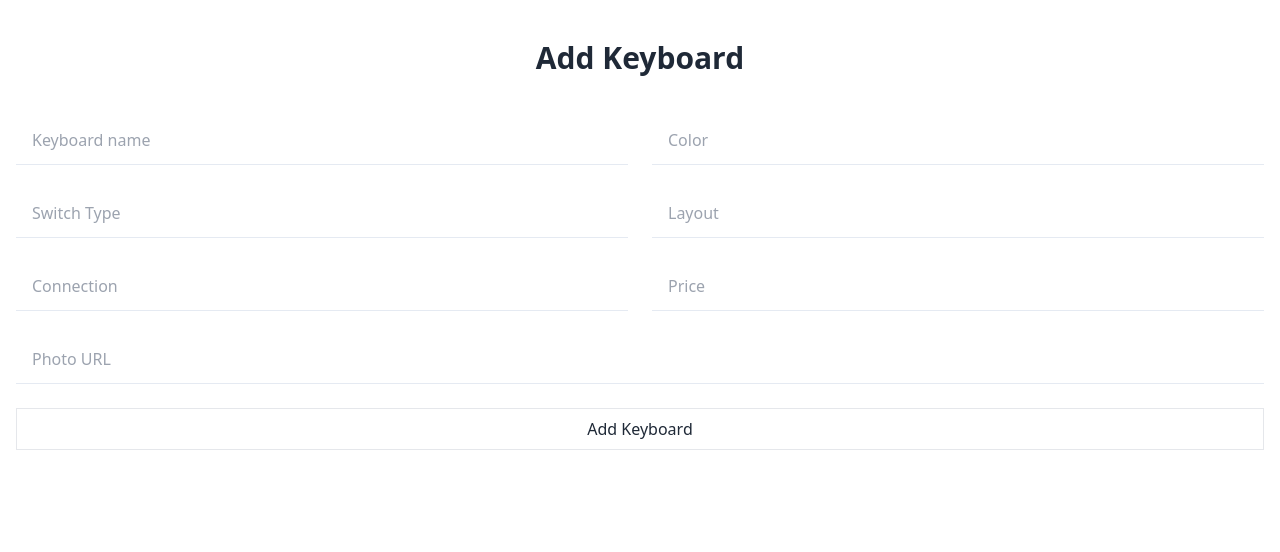
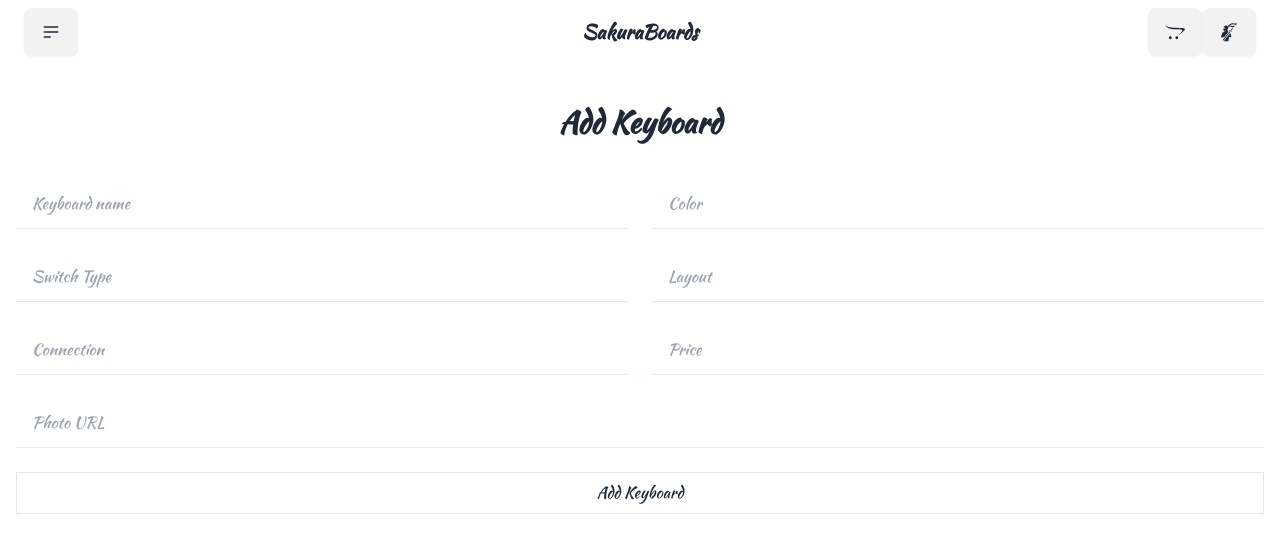
Before and after one commit to xyryc/SakuraBoards-client, a React (Vite) app: page /addKeyboard in a window 1280 px wide. Shown: the top 552 px of the page. Built offline with nearby package versions, Linux system fonts and the light colour scheme.

Commit message:
added details page

```diff
--- a/package.json
+++ b/package.json
@@ -14,7 +14,8 @@
     "react-dom": "^18.3.1",
     "react-icons": "^5.3.0",
     "react-router-dom": "^7.0.1",
-    "sweetalert2": "^11.14.5"
+    "sweetalert2": "^11.14.5",
+    "swiper": "^11.1.15"
   },
   "devDependencies": {
     "@eslint/js": "^9.15.0",
--- a/src/components/KeyboardCard.jsx
+++ b/src/components/KeyboardCard.jsx
@@ -5,7 +5,7 @@ import { Link } from "react-router-dom";
 import Swal from "sweetalert2";
 
 /* eslint-disable react/prop-types */
-const KeyboardCard = ({ keyboard }) => {
+const KeyboardCard = ({ keyboard, keyboards, setKeyboards }) => {
   const { color, connection, layout, name, photo, price, switchType, _id } =
     keyboard;
 
@@ -32,6 +32,11 @@ const KeyboardCard = ({ keyboard }) => {
                 text: "Keyboard has been removed.",
                 icon: "success",
               });
+
+              const remaining = keyboards.filter(
+                (keyboard) => keyboard._id !== _id
+              );
+              setKeyboards(remaining);
             }
           });
 
@@ -62,10 +67,16 @@ const KeyboardCard = ({ keyboard }) => {
           <span>Price: ${price}</span>
 
           <div className="space-x-2">
-            <button className="btn-xs btn btn-outline">
+            <Link
+              to={`/keyboards/details/${_id}`}
+              className="btn-xs btn btn-outline"
+            >
               <FaRegEye />
-            </button>
-            <Link to={`/updateKeyboard/${_id}`} className="btn-xs btn btn-outline">
+            </Link>
+            <Link
+              to={`/updateKeyboard/${_id}`}
+              className="btn-xs btn btn-outline"
+            >
               <MdOutlineEdit />
             </Link>
             <button
--- a/src/components/Navbar.jsx
+++ b/src/components/Navbar.jsx
@@ -1,91 +1,55 @@
-import { useState } from "react";
-
-// react icons
-import { IoIosSearch } from "react-icons/io";
-import { CiMenuFries } from "react-icons/ci";
-import { NavLink } from "react-router-dom";
+import { FaOpencart } from "react-icons/fa";
+import { GiNinjaHeroicStance } from "react-icons/gi";
+import { Link, NavLink } from "react-router-dom";
 
 const Navbar = () => {
-  const [mobileSidebarOpen, setMobileSidebarOpen] = useState(false);
-
   return (
-    <nav className="flex items-center justify-between w-full relative bg-white boxShadow rounded-full px-[10px] py-[8px]">
-      <img
-        src="https://i.ibb.co/0BZfPq6/darklogo.png"
-        alt="logo"
-        className="w-[55px] "
-      />
-      <ul className="items-center gap-[20px] text-[1rem] text-[#424242] lg:flex hidden">
-        <NavLink
-          to={"/"}
-          className="before:w-0 hover:before:w-full before:bg-[#3B9DF8] before:h-[2px] before:transition-all before:duration-300 before:absolute relative before:rounded-full before:bottom-[-2px] hover:text-[#3B9DF8] transition-all duration-300 before:left-0 cursor-pointer capitalize"
-        >
-          Home
-        </NavLink>
-        <NavLink
-          to={"/shop"}
-          className="before:w-0 hover:before:w-full before:bg-[#3B9DF8] before:h-[2px] before:transition-all before:duration-300 before:absolute relative before:rounded-full before:bottom-[-2px] hover:text-[#3B9DF8] transition-all duration-300 before:left-0 cursor-pointer capitalize"
-        >
-          Shop
-        </NavLink>
-        <NavLink
-          to={"/addKeyboard"}
-          className="before:w-0 hover:before:w-full before:bg-[#3B9DF8] before:h-[2px] before:transition-all before:duration-300 before:absolute relative before:rounded-full before:bottom-[-2px] hover:text-[#3B9DF8] transition-all duration-300 before:left-0 cursor-pointer capitalize"
-        >
-          Add Keyboard
-        </NavLink>
-      </ul>
-
-      <div className="items-center gap-[10px] flex">
-        <button className="py-[7px] text-[1rem] px-[16px] rounded-full capitalize hover:text-[#3B9DF8] transition-all duration-300 sm:flex hidden">
-          Sign in
-        </button>
-        <button className="py-[7px] text-[1rem] px-[16px] rounded-full capitalize bg-[#3B9DF8] text-white hover:bg-blue-400 transition-all duration-300 sm:flex hidden">
-          Sign up
-        </button>
-
-        <CiMenuFries
-          className="text-[1.8rem] mr-1 text-[#424242]c cursor-pointer lg:hidden flex"
-          onClick={() => setMobileSidebarOpen(!mobileSidebarOpen)}
-        />
+    <div className="navbar bg-base-100">
+      <div className="navbar-start">
+        <div className="dropdown">
+          <div tabIndex={0} role="button" className="btn">
+            <svg
+              xmlns="http://www.w3.org/2000/svg"
+              className="h-5 w-5"
+              fill="none"
+              viewBox="0 0 24 24"
+              stroke="currentColor"
+            >
+              <path
+                strokeLinecap="round"
+                strokeLinejoin="round"
+                strokeWidth="2"
+                d="M4 6h16M4 12h16M4 18h7"
+              />
+            </svg>
+          </div>
+          <ul
+            tabIndex={0}
+            className="menu menu-sm dropdown-content bg-base-100 rounded-box z-[1] mt-3 w-52 p-2 shadow"
+          >
+            <li>
+              <NavLink to={`/`}>Homepage</NavLink>
+            </li>
+            <li>
+              <NavLink to={`/addKeyboard`}>Add Keyboard</NavLink>
+            </li>
+          </ul>
+        </div>
       </div>
-
-      <aside
-        className={` ${
-          mobileSidebarOpen
-            ? "translate-x-0 opacity-100 z-20"
-            : "translate-x-[200px] opacity-0 z-[-1]"
-        } lg:hidden bg-white boxShadow p-4 text-center absolute top-[65px] right-0 w-full rounded-md transition-all duration-300`}
-      >
-        <div className="relative mb-5">
-          <input
-            className="py-1.5 pr-4 w-full pl-10 rounded-full border border-gray-200 outline-none focus:border-[#3B9DF8]"
-            placeholder="Search..."
-          />
-          <IoIosSearch className="absolute top-[8px] left-3 text-gray-500 text-[1.3rem]" />
-        </div>
-        <ul className="items-center gap-[20px] text-[1rem] text-gray-600 flex flex-col">
-          <NavLink
-            to={"/"}
-            className="hover:border-b-[#3B9DF8] border-b-[2px] border-transparent transition-all duration-500 cursor-pointer capitalize"
-          >
-            Home
-          </NavLink>
-          <NavLink
-            to={"/shop"}
-            className="hover:border-b-[#3B9DF8] border-b-[2px] border-transparent transition-all duration-500 cursor-poin ter capitalize"
-          >
-            Shop
-          </NavLink>
-          <NavLink
-            to={"/addKeyboard"}
-            className="hover:border-b-[#3B9DF8] border-b-[2px] border-transparent transition-all duration-500 cursor-pointer capitalize"
-          >
-            Add Keyboard
-          </NavLink>
-        </ul>
-      </aside>
-    </nav>
+      <div className="navbar-center">
+        <Link to="/" className="btn btn-ghost text-xl">
+          SakuraBoards
+        </Link>
+      </div>
+      <div className="navbar-end">
+        <Link className="btn">
+          <FaOpencart className="w-5 h-5" />
+        </Link>
+        <Link className="btn">
+          <GiNinjaHeroicStance className="w-5 h-5" />
+        </Link>
+      </div>
+    </div>
   );
 };
 
--- a/src/index.css
+++ b/src/index.css
@@ -1,3 +1,5 @@
+@import url('https://fonts.googleapis.com/css2?family=Kaushan+Script&family=Sawarabi+Gothic&display=swap');
+
 @tailwind base;
 @tailwind components;
 @tailwind utilities;
--- a/src/layouts/HomeLayout.jsx
+++ b/src/layouts/HomeLayout.jsx
@@ -3,8 +3,8 @@ import Navbar from "../components/Navbar";
 
 const HomeLayout = () => {
   return (
-    <div className="container mx-auto px-4">
-      {/* <Navbar/> */}
+    <div className="container mx-auto px-4 font-kaushan-script">
+      <Navbar/>
       <Outlet />
     </div>
   );
--- a/src/pages/AddKeyboard.jsx
+++ b/src/pages/AddKeyboard.jsx
@@ -1,6 +1,9 @@
+import { useNavigate } from "react-router-dom";
 import Swal from "sweetalert2";
 
 const AddKeyboard = () => {
+  const navigate = useNavigate();
+
   const handleAddKeyboard = (event) => {
     event.preventDefault();
 
@@ -43,6 +46,8 @@ const AddKeyboard = () => {
             icon: "success",
             confirmButtonText: "Okay",
           });
+
+          navigate("/");
         }
       });
   };
--- a/src/pages/AllKeyboards.jsx
+++ b/src/pages/AllKeyboards.jsx
@@ -1,23 +1,29 @@
 import { useLoaderData } from "react-router-dom";
 import KeyboardCard from "../components/KeyboardCard";
+import { useState } from "react";
 
 const AllKeyboards = () => {
   const allKeyboards = useLoaderData();
-  console.log(allKeyboards);
+  const [keyboards, setKeyboards] = useState(allKeyboards);
 
   return (
-    <div className="my-24 ">
+    <div className="my-24">
       <h2 className="text-3xl font-bold text-center mb-2">
         Featured Keyboards
       </h2>
-      <p className="text-center w-3/5 mx-auto">
+      <p className="text-center sm:w-3/5 mx-auto">
         Lorem ipsum dolor sit amet consectetur adipisicing elit. Est dolor minus
         voluptatum laborum pariatur inventore cumque
       </p>
 
       <div className="mt-20 grid grid-cols-1 sm:grid-cols-2 md:grid-cols-3 gap-6">
-        {allKeyboards.map((keyboard) => (
-          <KeyboardCard key={keyboard._id} keyboard={keyboard} />
+        {keyboards.map((keyboard) => (
+          <KeyboardCard
+            key={keyboard._id}
+            keyboard={keyboard}
+            keyboards={keyboards}
+            setKeyboards={setKeyboards}
+          />
         ))}
       </div>
     </div>
--- /dev/null
+++ b/src/pages/KeyboardDetails.jsx
@@ -0,0 +1,48 @@
+import { useLoaderData } from "react-router-dom";
+
+const KeyboardDetails = () => {
+  const keyboard = useLoaderData();
+
+  return (
+    <div className="container mx-auto p-6 my-20">
+      <div className="bg-white rounded-lg overflow-hidden">
+        {/* Keyboard Image */}
+        <img
+          src={keyboard.photo}
+          alt={keyboard.name}
+          className="w-full h-64 object-scale-down"
+        />
+
+        {/* Keyboard Details */}
+        <div className="p-6">
+          <h1 className="text-3xl font-bold text-gray-800">{keyboard.name}</h1>
+          <p className="text-gray-500 mt-2">
+            <span className="font-medium">Color:</span> {keyboard.color}
+          </p>
+          <p className="text-gray-500 mt-2">
+            <span className="font-medium">Switch Type:</span>{" "}
+            {keyboard.switchType}
+          </p>
+          <p className="text-gray-500 mt-2">
+            <span className="font-medium">Layout:</span> {keyboard.layout}
+          </p>
+          <p className="text-gray-500 mt-2">
+            <span className="font-medium">Connection:</span>{" "}
+            {keyboard.connection}
+          </p>
+          <p className="text-gray-700 text-xl font-semibold mt-4">
+            Price: ${keyboard.price}
+          </p>
+
+          {/* Action Buttons */}
+          <div className="mt-6 flex gap-4">
+            <button className="btn btn-outline btn-accent">Add to Cart</button>
+            <button className="btn text-neutral">Add to Wishlist</button>
+          </div>
+        </div>
+      </div>
+    </div>
+  );
+};
+
+export default KeyboardDetails;
--- a/src/routes/router.jsx
+++ b/src/routes/router.jsx
@@ -3,6 +3,7 @@ import HomeLayout from "../layouts/HomeLayout";
 import UpdateKeyboard from "../pages/UpdateKeyboard";
 import AddKeyboard from "../pages/AddKeyboard";
 import AllKeyboards from "../pages/AllKeyboards";
+import KeyboardDetails from "../pages/KeyboardDetails";
 
 const router = createBrowserRouter([
   {
@@ -22,7 +23,14 @@ const router = createBrowserRouter([
       {
         path: "/updateKeyboard/:id",
         element: <UpdateKeyboard />,
-        loader: ({params})=> fetch(`http://localhost:5000/keyboards/${params.id}`)
+        loader: ({ params }) =>
+          fetch(`http://localhost:5000/keyboards/${params.id}`),
+      },
+      {
+        path: "/keyboards/details/:id",
+        element: <KeyboardDetails />,
+        loader: ({ params }) =>
+          fetch(`http://localhost:5000/keyboards/${params.id}`),
       },
     ],
   },
--- a/tailwind.config.js
+++ b/tailwind.config.js
@@ -2,7 +2,12 @@
 export default {
   content: ["./index.html", "./src/**/*.{js,ts,jsx,tsx}"],
   theme: {
-    extend: {},
+    extend: {
+      fontFamily: {
+        "kaushan-script": ['"Kaushan Script"', "sans-sherif"],
+        "sawarabi-gothic": ['"Sawarabi Gothic"', "sans-sherif"],
+      },
+    },
   },
   // eslint-disable-next-line no-undef
   plugins: [require("daisyui")],
```
Also changed, not shown: 1 other file (tests, documents, lock files or other folders).
